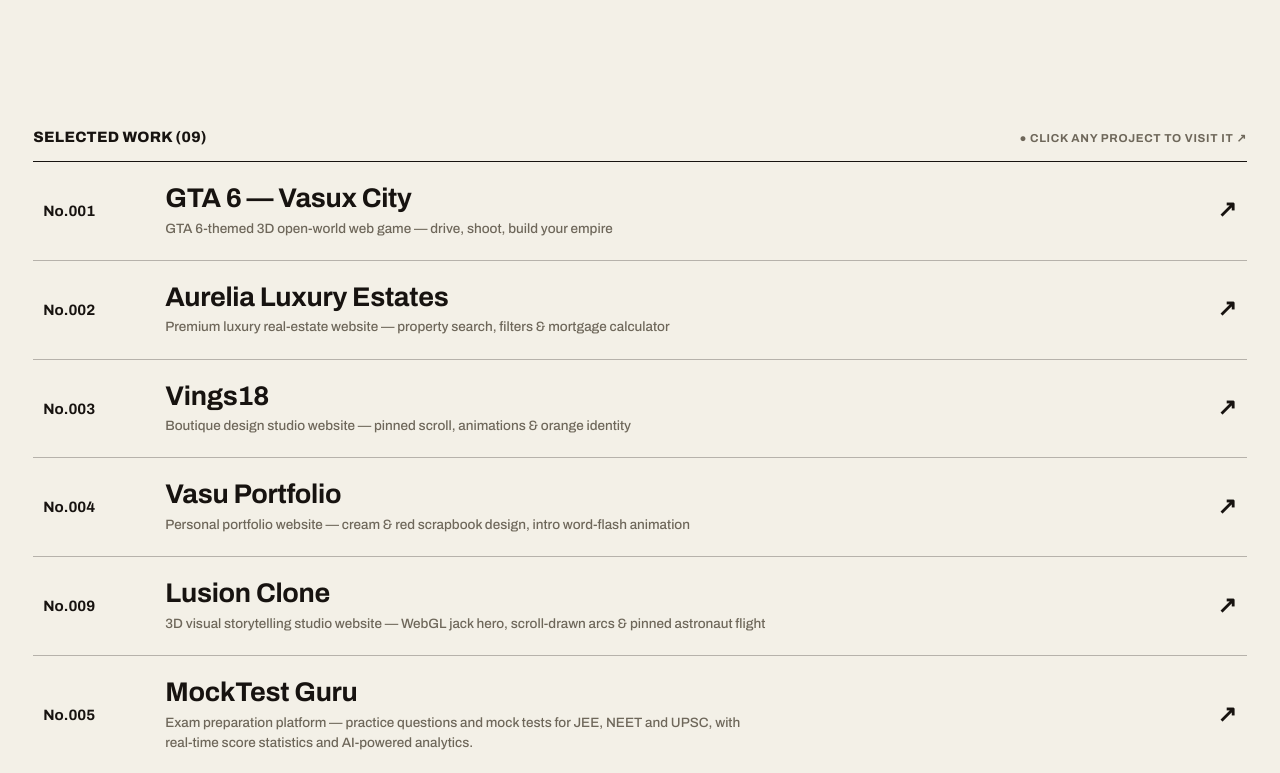
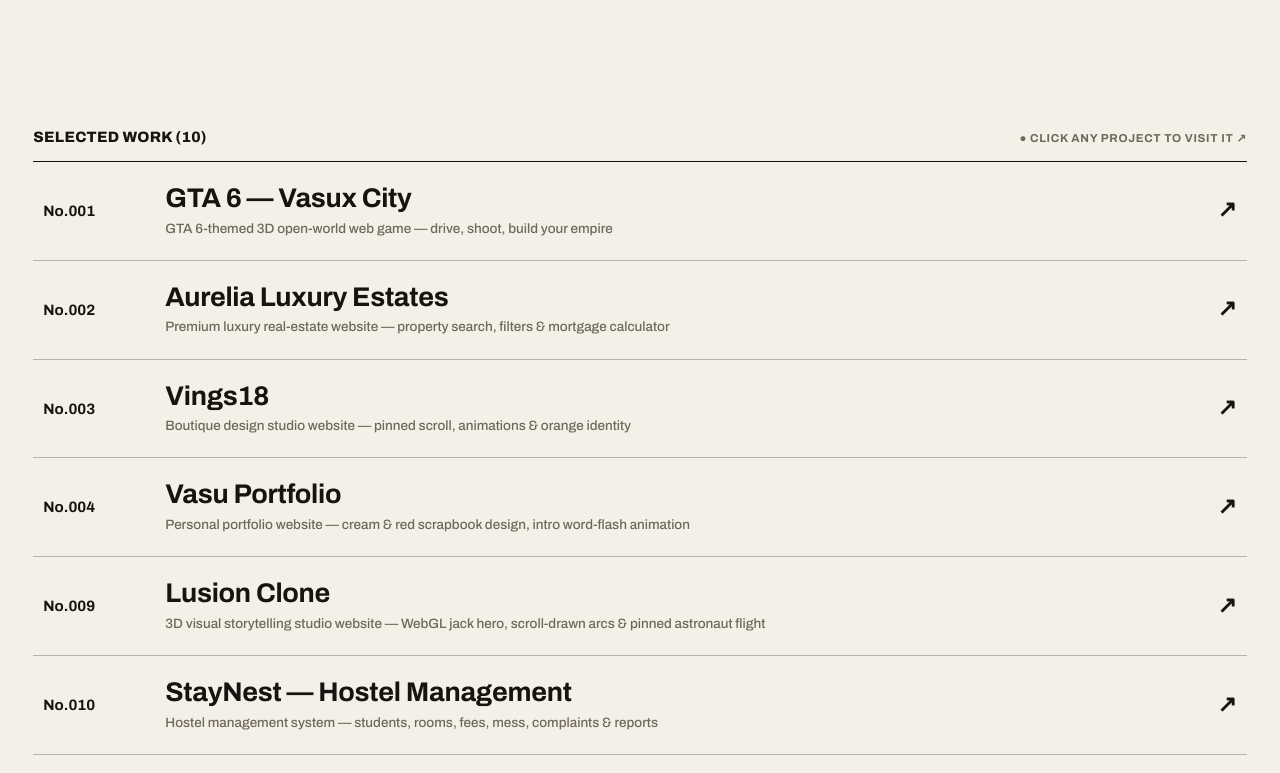
Before and after one commit to vasuu-ai99/daily-websites, a plain HTML site: page vasux-portfolio/index.html in a window 1280 px wide. Shown: the part 3040-3813 px from the top of the page. Drawn offline with Linux system fonts and the light colour scheme.

Commit message:
Add StayNest hostel management to main portfolio Selected Work (10 projects)

```diff
--- a/vasux-portfolio/index.html
+++ b/vasux-portfolio/index.html
@@ -144,7 +144,7 @@
   <!-- SELECTED WORK -->
   <section class="work wrap" id="work">
     <div class="work-head rv">
-      <span class="t">Selected Work (09)</span>
+      <span class="t">Selected Work (10)</span>
       <span class="hint">● Click any project to visit it ↗</span>
     </div>
 
@@ -171,6 +171,11 @@
     <a class="wrow rv" href="https://lusion-clone-vasuxpareek24s-projects.vercel.app" target="_blank" rel="noopener" data-img="assets/img/preview-lusion.jpg">
       <span class="no">No.009</span>
       <span><span class="nm">Lusion Clone</span><span class="cat">3D visual storytelling studio website — WebGL jack hero, scroll-drawn arcs &amp; pinned astronaut flight</span></span>
+      <span class="arr">↗</span>
+    </a>
+    <a class="wrow rv" href="https://staynest-hostel-management-vasuxpareek24s-projects.vercel.app" target="_blank" rel="noopener" data-img="assets/img/preview-staynest.jpg">
+      <span class="no">No.010</span>
+      <span><span class="nm">StayNest — Hostel Management</span><span class="cat">Hostel management system — students, rooms, fees, mess, complaints &amp; reports</span></span>
       <span class="arr">↗</span>
     </a>
     <a class="wrow rv" href="https://www.mocktest.guru" target="_blank" rel="noopener" data-img="assets/img/preview-mocktest.jpg">
```
